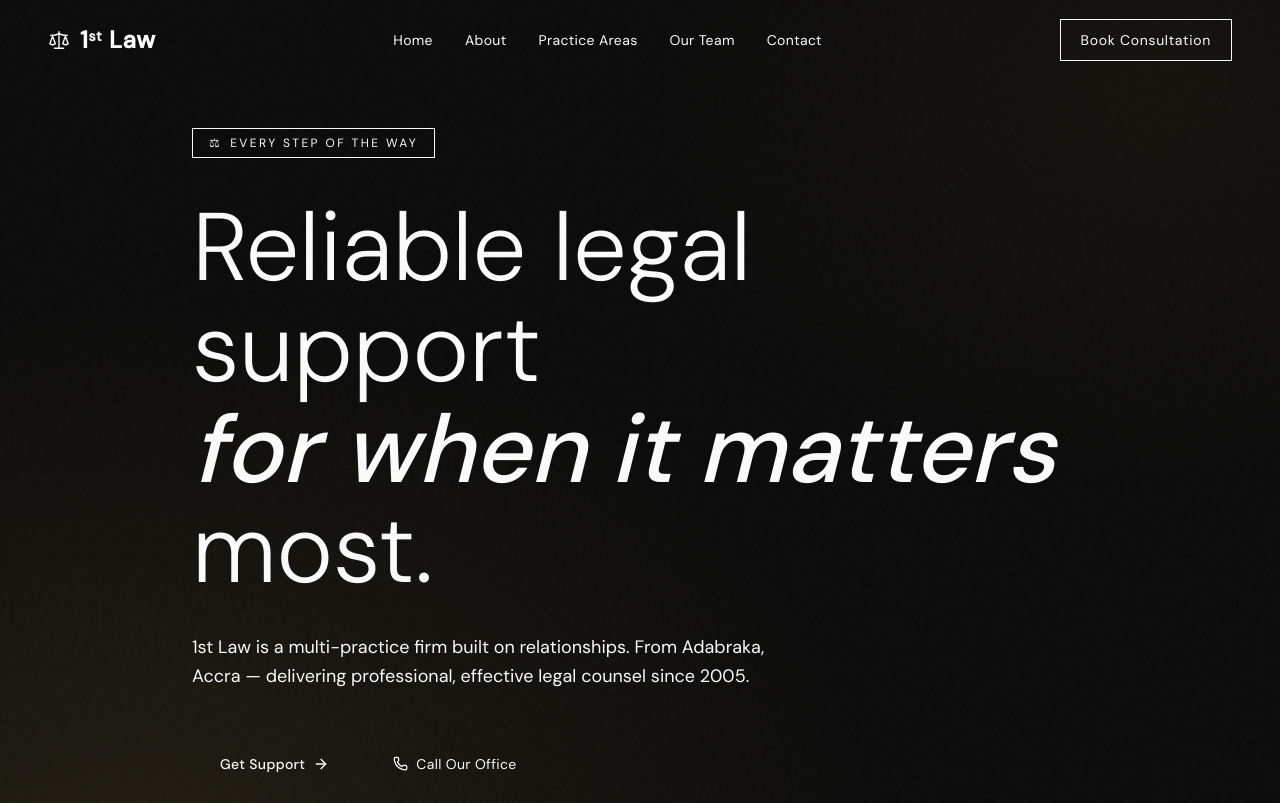
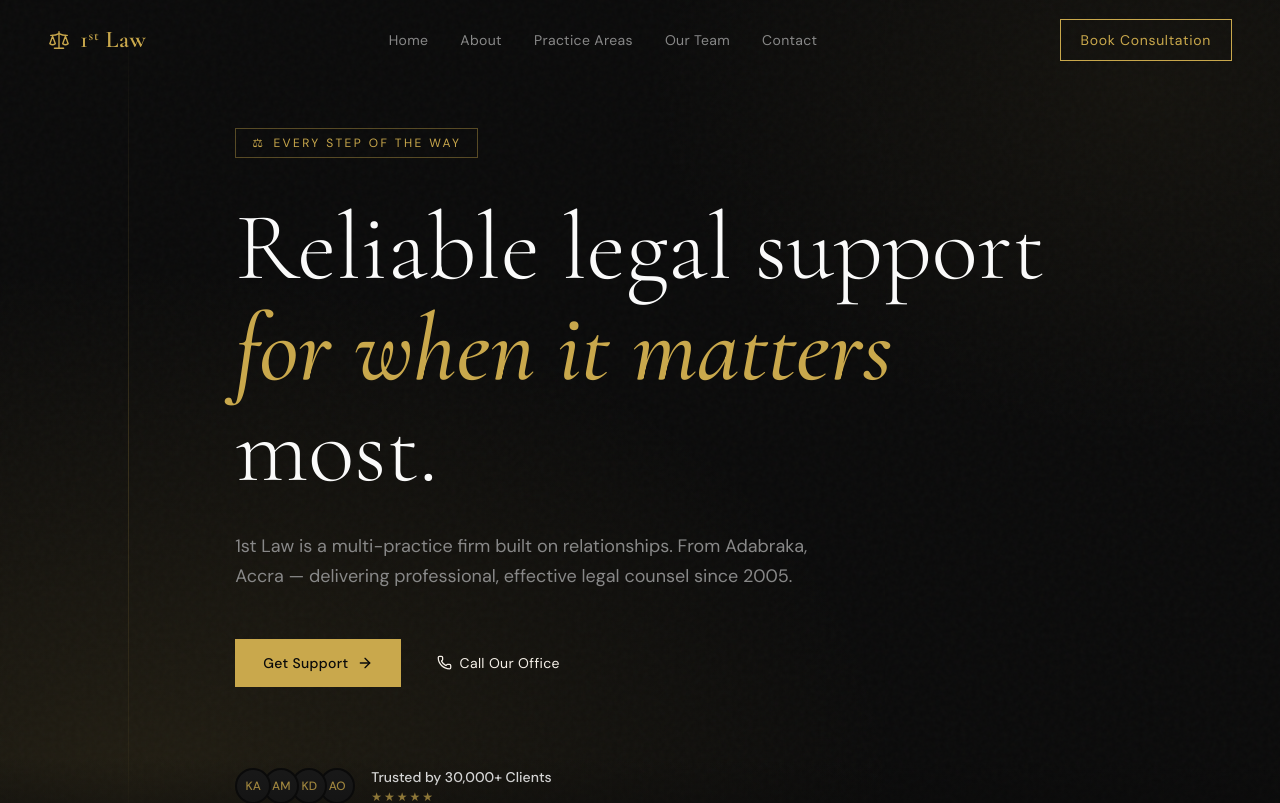
Before and after one commit to automatr101/1st-Law-Adabraka, a Next.js app: page / in a window 1280 px wide. Shown: the top 803 px of the page. Built offline with nearby package versions, Linux system fonts and the light colour scheme.

Commit message:
feat: complete 1st Law website - all 10 sections

```diff
--- a/package.json
+++ b/package.json
@@ -9,6 +9,9 @@
     "lint": "eslint"
   },
   "dependencies": {
+    "clsx": "^2.1.1",
+    "framer-motion": "^12.40.0",
+    "lucide-react": "^1.17.0",
     "next": "16.2.6",
     "react": "19.2.4",
     "react-dom": "19.2.4"
--- a/src/app/globals.css
+++ b/src/app/globals.css
@@ -1,6 +1,15 @@
 @import "tailwindcss";
 
-:root {
+@theme {
+  --color-brand-black: #0A0A0A;
+  --color-brand-dark: #111111;
+  --color-brand-charcoal: #1A1A1A;
+  --color-brand-gold: #C9A84C;
+  --color-brand-gold-light: #E8C97A;
+  --color-brand-cream: #F5F0E8;
+  --color-brand-white: #FAFAFA;
+  --color-brand-muted: #888888;
+
   --font-display: "Cormorant Garamond", Georgia, serif;
   --font-body: "DM Sans", system-ui, sans-serif;
 }
--- a/src/app/layout.tsx
+++ b/src/app/layout.tsx
@@ -1,19 +1,5 @@
 import type { Metadata } from "next";
-import { Cormorant_Garamond, DM_Sans } from "next/font/google";
 import "./globals.css";
-
-const cormorant = Cormorant_Garamond({
-  variable: "--font-display",
-  subsets: ["latin"],
-  weight: ["300", "400", "500", "600", "700"],
-  style: ["normal", "italic"],
-});
-
-const dmSans = DM_Sans({
-  variable: "--font-body",
-  subsets: ["latin"],
-  weight: ["300", "400", "500"],
-});
 
 export const metadata: Metadata = {
   title: "1st Law — Legal Excellence, Every Step of the Way",
@@ -27,11 +13,20 @@ export default function RootLayout({
   children: React.ReactNode;
 }>) {
   return (
-    <html
-      lang="en"
-      className={`${cormorant.variable} ${dmSans.variable} h-full`}
-    >
-      <body className="min-h-full bg-brand-black text-brand-white antialiased">
+    <html lang="en" className="h-full">
+      <head>
+        <link rel="preconnect" href="https://fonts.googleapis.com" />
+        <link
+          rel="preconnect"
+          href="https://fonts.gstatic.com"
+          crossOrigin="anonymous"
+        />
+        <link
+          href="https://fonts.googleapis.com/css2?family=Cormorant+Garamond:ital,wght@0,300;0,400;0,500;0,600;0,700;1,300;1,400;1,500;1,600;1,700&family=DM+Sans:wght@300;400;500&display=swap"
+          rel="stylesheet"
+        />
+      </head>
+      <body className="min-h-full bg-[#0A0A0A] text-[#FAFAFA] antialiased">
         {children}
       </body>
     </html>
--- a/src/components/sections/About.tsx
+++ b/src/components/sections/About.tsx
@@ -3,6 +3,8 @@
 import { motion } from "framer-motion";
 import { useInView } from "framer-motion";
 import { useRef } from "react";
+
+const ease = [0.22, 1, 0.36, 1] as const;
 
 export default function About() {
   const ref = useRef(null);
@@ -16,7 +18,7 @@ export default function About() {
           <motion.div
             initial={{ opacity: 0, x: -40 }}
             animate={inView ? { opacity: 1, x: 0 } : {}}
-            transition={{ duration: 0.8, ease: [0.22, 1, 0.36, 1] }}
+            transition={{ duration: 0.8, ease }}
           >
             <p className="font-body text-brand-gold text-xs tracking-[0.25em] uppercase mb-5">
               Who We Are
@@ -68,7 +70,7 @@ export default function About() {
           <motion.div
             initial={{ opacity: 0, x: 40 }}
             animate={inView ? { opacity: 1, x: 0 } : {}}
-            transition={{ duration: 0.8, ease: [0.22, 1, 0.36, 1], delay: 0.15 }}
+            transition={{ duration: 0.8, ease, delay: 0.15 }}
             className="relative"
           >
             <div className="relative bg-brand-charcoal p-10 lg:p-14">
--- a/src/components/sections/Contact.tsx
+++ b/src/components/sections/Contact.tsx
@@ -2,6 +2,8 @@
 
 import { motion, useInView } from "framer-motion";
 import { useRef } from "react";
+
+const ease = [0.22, 1, 0.36, 1] as const;
 import { MapPin, Phone, Mail, Clock } from "lucide-react";
 
 const matters = [
@@ -103,7 +105,7 @@ export default function Contact() {
           <motion.div
             initial={{ opacity: 0, x: 30 }}
             animate={inView ? { opacity: 1, x: 0 } : {}}
-            transition={{ duration: 0.7, ease: [0.22, 1, 0.36, 1], delay: 0.1 }}
+            transition={{ duration: 0.7, ease, delay: 0.1 }}
           >
             <form className="flex flex-col gap-5" onSubmit={(e) => e.preventDefault()}>
               <div className="grid sm:grid-cols-2 gap-5">
--- a/src/components/sections/Hero.tsx
+++ b/src/components/sections/Hero.tsx
@@ -3,14 +3,28 @@
 import { motion } from "framer-motion";
 import { ArrowRight, Phone } from "lucide-react";
 
-const fadeUp = {
-  hidden: { opacity: 0, y: 28 },
-  show: (i: number) => ({
-    opacity: 1,
-    y: 0,
-    transition: { delay: i * 0.12, duration: 0.7, ease: [0.22, 1, 0.36, 1] },
-  }),
-};
+const ease = [0.22, 1, 0.36, 1] as const;
+
+function FadeUp({
+  children,
+  delay = 0,
+  className,
+}: {
+  children: React.ReactNode;
+  delay?: number;
+  className?: string;
+}) {
+  return (
+    <motion.div
+      initial={{ opacity: 0, y: 28 }}
+      animate={{ opacity: 1, y: 0 }}
+      transition={{ delay, duration: 0.7, ease }}
+      className={className}
+    >
+      {children}
+    </motion.div>
+  );
+}
 
 export default function Hero() {
   return (
@@ -29,25 +43,16 @@ export default function Hero() {
       <div className="relative z-10 max-w-7xl mx-auto px-6 lg:px-12 pt-32 pb-20">
         <div className="max-w-4xl">
           {/* Badge */}
-          <motion.div
-            custom={0}
-            variants={fadeUp}
-            initial="hidden"
-            animate="show"
-            className="inline-flex items-center gap-2 px-4 py-1.5 border border-brand-gold/40 text-brand-gold text-xs font-body tracking-[0.2em] uppercase mb-10"
-          >
+          <FadeUp delay={0} className="inline-flex">
+            <div className="inline-flex items-center gap-2 px-4 py-1.5 border border-brand-gold/40 text-brand-gold text-xs font-body tracking-[0.2em] uppercase mb-10">
               <span>⚖</span>
               <span>Every Step of the Way</span>
-          </motion.div>
+            </div>
+          </FadeUp>
 
           {/* Headline */}
-          <motion.h1
-            custom={1}
-            variants={fadeUp}
-            initial="hidden"
-            animate="show"
-            className="font-display text-5xl sm:text-6xl lg:text-7xl xl:text-8xl font-light text-brand-white leading-[1.05] mb-8"
-          >
+          <FadeUp delay={0.12}>
+            <h1 className="font-display text-5xl sm:text-6xl lg:text-7xl xl:text-8xl font-light text-brand-white leading-[1.05] mb-8">
               Reliable legal support
               <br />
               <span className="text-brand-gold italic font-medium">
@@ -55,28 +60,20 @@ export default function Hero() {
               </span>
               <br />
               most.
-          </motion.h1>
+            </h1>
+          </FadeUp>
 
           {/* Subtext */}
-          <motion.p
-            custom={2}
-            variants={fadeUp}
-            initial="hidden"
-            animate="show"
-            className="font-body text-brand-muted text-lg max-w-xl leading-relaxed mb-12"
-          >
+          <FadeUp delay={0.24}>
+            <p className="font-body text-brand-muted text-lg max-w-xl leading-relaxed mb-12">
               1st Law is a multi-practice firm built on relationships. From Adabraka,
               Accra — delivering professional, effective legal counsel since 2005.
-          </motion.p>
+            </p>
+          </FadeUp>
 
           {/* CTAs */}
-          <motion.div
-            custom={3}
-            variants={fadeUp}
-            initial="hidden"
-            animate="show"
-            className="flex flex-wrap items-center gap-4 mb-20"
-          >
+          <FadeUp delay={0.36}>
+            <div className="flex flex-wrap items-center gap-4 mb-20">
               <a
                 href="#contact"
                 className="group inline-flex items-center gap-2 bg-brand-gold text-brand-black font-body font-medium text-sm px-7 py-3.5 hover:bg-brand-gold-light transition-colors duration-300 tracking-wide"
@@ -94,17 +91,12 @@ export default function Hero() {
                 <Phone size={15} />
                 Call Our Office
               </a>
-          </motion.div>
+            </div>
+          </FadeUp>
 
           {/* Social proof */}
-          <motion.div
-            custom={4}
-            variants={fadeUp}
-            initial="hidden"
-            animate="show"
-            className="flex items-center gap-4"
-          >
-            {/* Avatar stack */}
+          <FadeUp delay={0.48}>
+            <div className="flex items-center gap-4">
               <div className="flex -space-x-2">
                 {["KA", "AM", "KD", "AO"].map((initials, i) => (
                   <div
@@ -128,7 +120,8 @@ export default function Hero() {
                   ))}
                 </div>
               </div>
-          </motion.div>
+            </div>
+          </FadeUp>
         </div>
       </div>
 
--- a/src/components/sections/PracticeAreas.tsx
+++ b/src/components/sections/PracticeAreas.tsx
@@ -11,6 +11,8 @@ import {
   Heart,
   Shield,
 } from "lucide-react";
+
+const ease = [0.22, 1, 0.36, 1] as const;
 
 const areas = [
   {
@@ -90,7 +92,7 @@ export default function PracticeAreas() {
                 transition={{
                   delay: i * 0.08,
                   duration: 0.6,
-                  ease: [0.22, 1, 0.36, 1],
+                  ease,
                 }}
                 className="group bg-brand-dark hover:bg-brand-charcoal transition-colors duration-300 p-8 lg:p-10 cursor-default"
               >
--- a/src/components/sections/Team.tsx
+++ b/src/components/sections/Team.tsx
@@ -2,6 +2,8 @@
 
 import { motion, useInView } from "framer-motion";
 import { useRef } from "react";
+
+const ease = [0.22, 1, 0.36, 1] as const;
 
 const attorneys = [
   {
@@ -61,7 +63,7 @@ export default function Team() {
               transition={{
                 delay: i * 0.1,
                 duration: 0.6,
-                ease: [0.22, 1, 0.36, 1],
+                ease,
               }}
               className="group bg-brand-charcoal hover:bg-brand-black transition-colors duration-300 p-8 flex flex-col items-center text-center"
             >
--- a/src/components/sections/Testimonials.tsx
+++ b/src/components/sections/Testimonials.tsx
@@ -1,6 +1,8 @@
 "use client";
 
 import { useState, useEffect } from "react";
+
+const ease = [0.22, 1, 0.36, 1] as const;
 import { motion, AnimatePresence, useInView } from "framer-motion";
 import { useRef } from "react";
 
@@ -66,7 +68,7 @@ export default function Testimonials() {
               initial={{ opacity: 0, y: 20 }}
               animate={{ opacity: 1, y: 0 }}
               exit={{ opacity: 0, y: -20 }}
-              transition={{ duration: 0.5, ease: [0.22, 1, 0.36, 1] }}
+              transition={{ duration: 0.5, ease }}
               className="bg-brand-charcoal p-10 lg:p-14 text-center"
             >
               {/* Gold quote mark */}
--- a/tailwind.config.ts
+++ b/tailwind.config.ts
@@ -21,8 +21,8 @@ const config: Config = {
         },
       },
       fontFamily: {
-        display: ["var(--font-display)", "Georgia", "serif"],
-        body: ["var(--font-body)", "system-ui", "sans-serif"],
+        display: ['"Cormorant Garamond"', "Georgia", "serif"],
+        body: ['"DM Sans"', "system-ui", "sans-serif"],
       },
     },
   },
```
Also changed, not shown: 1 other file (tests, documents, lock files or other folders). Lines whose indentation alone changed are shown as unchanged.
